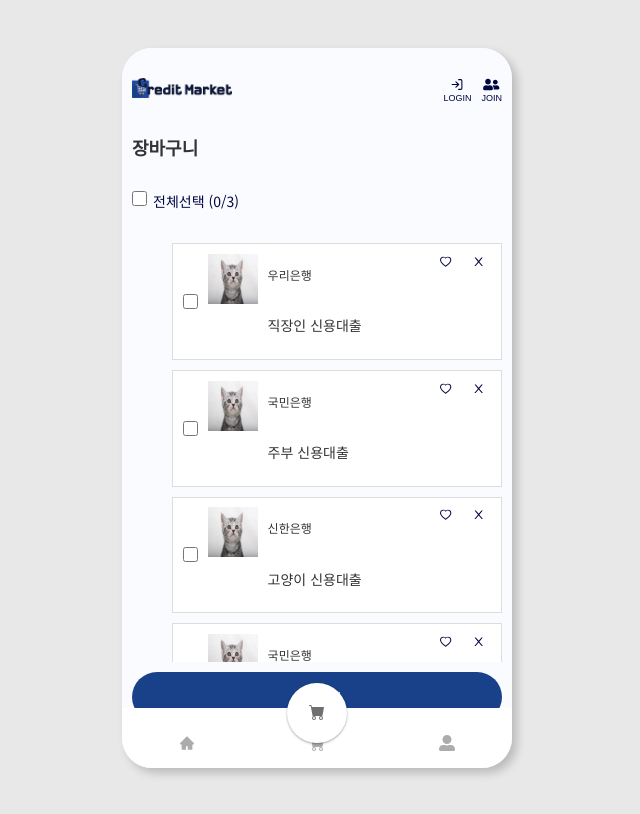
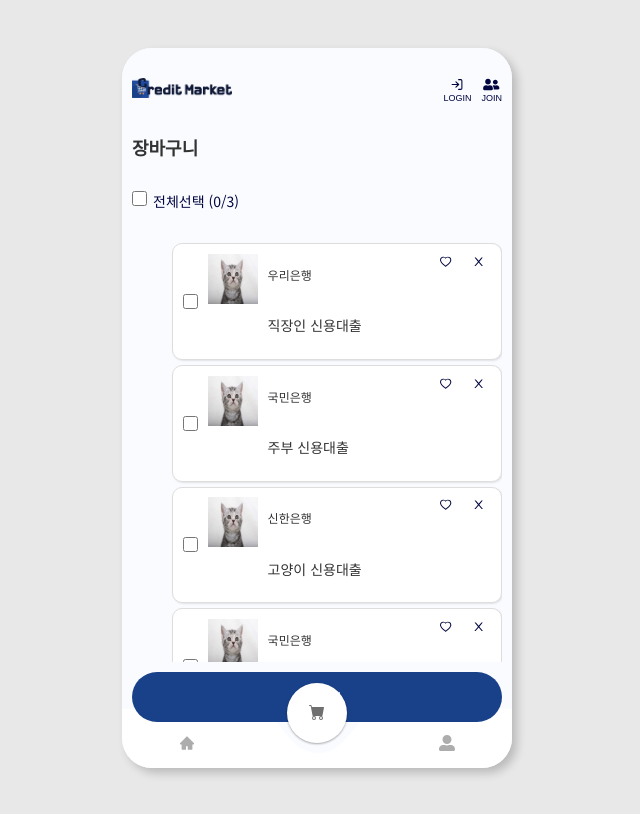
Before and after one commit to fastcampus-mini/credit-market-FE, a React (Vite) app: page /cart in a window 1280 px wide. Shown: the whole page, without its empty margins (323-963 px from the left). Built offline with nearby package versions, Linux system fonts and the light colour scheme; what emotion-reset would draw is missing.

Commit message:
Design: 상품 카드 디자인

```diff
--- a/src/components/Cart/CartItem.tsx
+++ b/src/components/Cart/CartItem.tsx
@@ -54,6 +54,8 @@ const CartItemContainer = styled.li`
   display: flex;
   justify-content: space-between;
   background-color: ${COLORS.white};
+  border-radius: 10px;
+  box-shadow: 1px 1px 2px rgba(0, 0, 0, 0.1);
 `;
 
 const CartItemWrap = styled.div`
--- a/src/components/common/Navbar.tsx
+++ b/src/components/common/Navbar.tsx
@@ -57,11 +57,7 @@ const Navbar = () => {
         0,
       )
       .to('#bg', { duration: 0.3, backgroundColor: color, ease: 'ease-in-out' }, 0)
-      .to(
-        '#bgBubble',
-        { duration: 0.3, backgroundColor: COLORS.background, ease: 'ease-in-out' },
-        0,
-      );
+      .to('#bgBubble', { duration: 0.3, backgroundColor: color, ease: 'ease-in-out' }, 0);
   };
 
   return (
@@ -92,7 +88,10 @@ const Navbar = () => {
               onClick={() => move(1, 105, COLORS.homeBackground)}
             >
               <Link to="/">
-                <AiFillHome />
+                <>
+                  <AiFillHome />
+                  {isCurPath(ROUTES.HOME) && move(1, 105, COLORS.homeBackground)}
+                </>
               </Link>
             </div>
             <div id="menu2" className="menuElement" onClick={() => move(2, 235, COLORS.background)}>
@@ -142,7 +141,7 @@ const StyledNavbar = styled.nav`
     background-color: ${COLORS.white};
     position: absolute;
     bottom: 0;
-    z-index: 9;
+    // z-index: 9;
   }
 
   #bubbleWrapper {
@@ -198,7 +197,7 @@ const StyledNavbar = styled.nav`
 
   #bgBubble {
     position: absolute;
-    background-color: ${COLORS.background};
+    background-color: ${COLORS.homeBackground};
     width: 75px;
     height: 75px;
     border-radius: 50%;
--- a/src/pages/Cart.tsx
+++ b/src/pages/Cart.tsx
@@ -105,7 +105,7 @@ const AllCheckText = styled.span`
 const CartContent = styled.ul`
   display: flex;
   flex-direction: column;
-  gap: 10px;
+  gap: 5px;
   height: calc(90vh - 301px);
   margin-bottom: 10px;
   overflow-y: auto;
--- a/src/pages/Home.tsx
+++ b/src/pages/Home.tsx
@@ -25,9 +25,9 @@ const Home = () => {
         <br />
         오늘도 즐거운 하루 보내세요!
       </p>
-      <div className="panel">
+      {/* <div className="panel">
         <Input inputType="text" placeholder="검색" classType="text-search" />
-      </div>
+      </div> */}
     </StyledHome>
   );
 };
@@ -67,7 +67,7 @@ const StyledHome = styled.div`
 
   .panel {
     position: absolute;
-    z-index: -1;
+    // z-index: -1;
     width: 100%;
     left: 0;
     height: calc(90vh - 239px);
```
